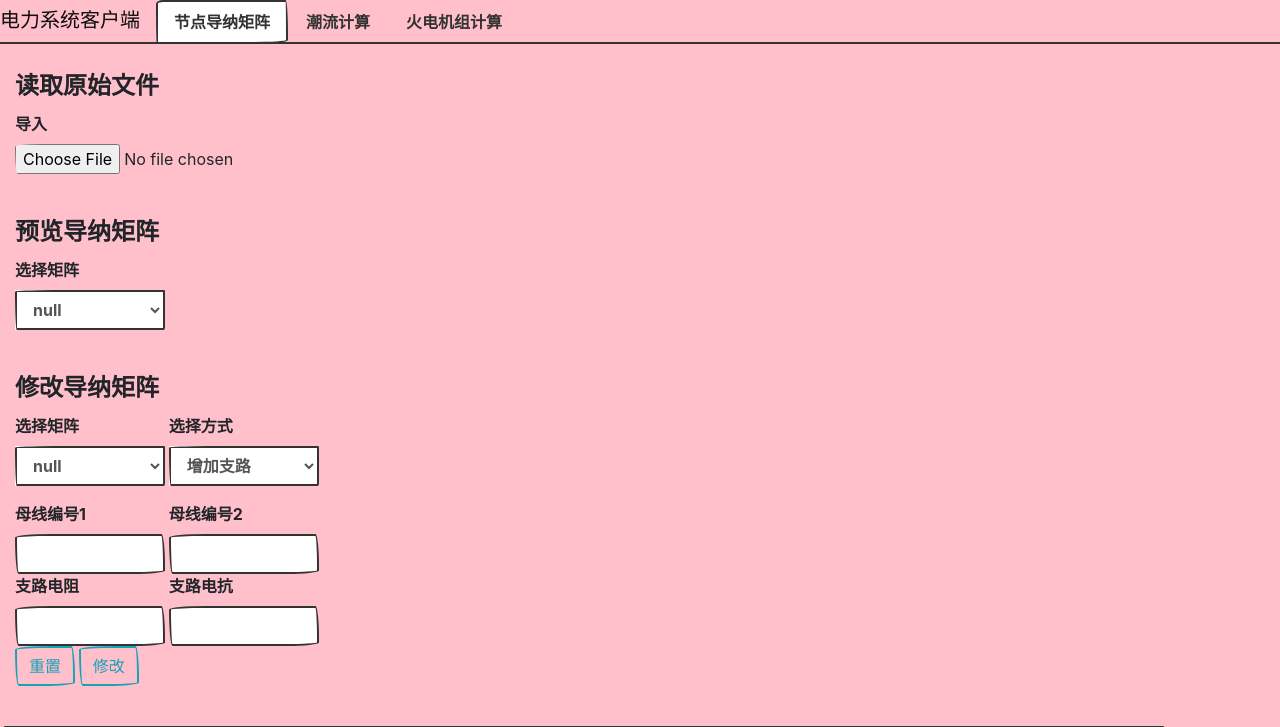
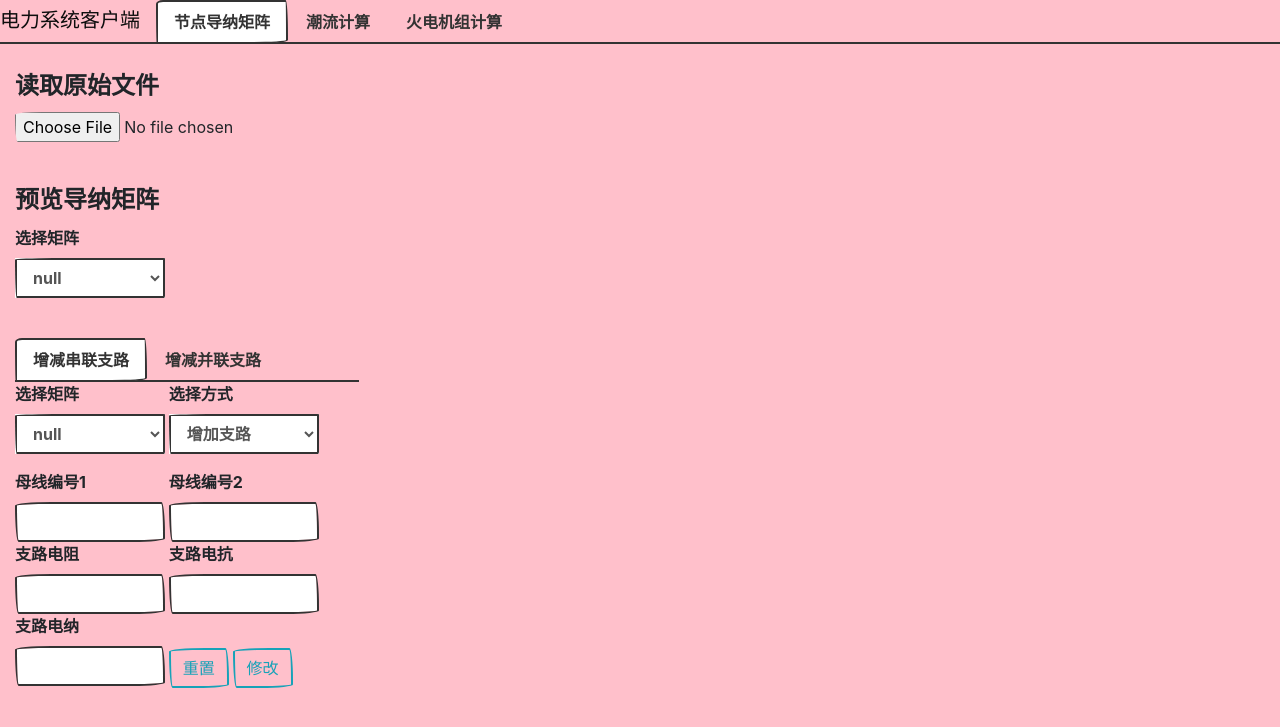
Before and after one commit to biaheart/tenwanfute_website, a Flask app: page / in a window 1280 px wide. Shown: the top 727 px of the page. Run offline with Flask 2, Linux system fonts and the light colour scheme; data that the repository does not hold is empty; some libraries are stand-ins or nearby versions; some web fonts are replaced.

Commit message:
修改了节点导纳类和矩阵修改逻辑
将修改矩阵分为修改串联支路和并联支路

```diff
--- a/flaskweb/main.py
+++ b/flaskweb/main.py
@@ -4,6 +4,7 @@ from lib_packages import *
 
 
 app = Flask(__name__)
+
 
 # 默认路由
 @app.route('/')    # 路由默认使用GET方式进行路径访问，可以配置成methods=['GET', 'POST']等
@@ -19,6 +20,7 @@ def initialization():
     for file in os.listdir(address):
         file_dict[file] =file[0:len(file)-4]
     return file_dict
+
 
 # 数据预处理路由
 @app.route('/dataPreprocess', methods=['POST'])
@@ -37,7 +39,7 @@ def message():
     bus_num = f['BUS_NAMES'].shape[0]
     a2 = f['BRANCH_DATA'][()]
     matrix = Admittance_Matrix_Class.Admittancematrix(bus_num)
-    matrix.generate_matrix(a2[:, 0], a2[:, 1], a2[:, 6], a2[:, 7], a1[:, 13], a1[:, 14])
+    matrix.generate_matrix(a2[:, 0], a2[:, 1], a2[:, 6], a2[:, 7], a2[:, 8], a1[:, 13], a1[:, 14])
     # 支路追加建立矩阵
     matrix_storage_path = './data/knot_admittance_matrix_data/' + temp[21:len(temp[1]) - 4] + '.pkl'
     matrix_name = temp[21:len(temp[1]) - 4]
@@ -49,6 +51,7 @@ def message():
     return {
         matrix_name: data,
     }
+
 
 # 读取存储的矩阵路由
 @app.route('/get', methods=["POST"])
@@ -62,31 +65,65 @@ def get():
         key: data,
     }
 
-# 修改节点导纳矩阵路由
-@app.route('/reviseMatrix', methods=["POST"])
-def revise():
+
+# 修改节点导纳矩阵的串联支路路由
+@app.route('/reviseMatrixSeries', methods=["POST"])
+def reviseSeries():
     if request.method == 'POST':
         bus1 = request.form.get('bus1')
         bus2 = request.form.get('bus2')
         resistance = request.form.get('resistance')
         reactance = request.form.get('reactance')
+        susceptance = request.form.get('susceptance')
         matrix_name = request.form.get('select2') # 返回矩阵名称
         addOrminus = request.form.get('select3')    # 返回0或1，0表示删除，1表示增加
         matrix_address = './data/knot_admittance_matrix_data/' + matrix_name + '.pkl'
-    if (matrix_name == 'null') or (not all([bus1, bus2, resistance, reactance, matrix_name,addOrminus])):
+    if (matrix_name == 'null') or (not all([bus1, bus2, resistance, reactance, susceptance, matrix_name, addOrminus])):
         return "参数不完整修改失败"
     else:
-        with open(matrix_address, 'rb') as f:
-            matrix = pickle.load(f)
+        if int(bus1) > 0 and int(bus2) > 0:
+            with open(matrix_address, 'rb') as f:
+                matrix = pickle.load(f)
 
-        if (addOrminus == '1'):
-            matrix.add(float(bus1), float(bus2), float(resistance), float(reactance))
+            if (addOrminus == '1'):
+                matrix.add(int(bus1), int(bus2), float(resistance), float(reactance), float(susceptance))
 
+            else:
+                matrix.minus(int(bus1), int(bus2), float(resistance), float(reactance), float(susceptance))
+            with open(matrix_address, 'wb') as f:
+                pickle.dump(matrix, f)
+            return "修改成功，如需查看，请重新选择矩阵（如修改的矩阵和当前预览的矩阵相同，请先选择null后再选择矩阵，因为不是实时更新的啦）"
         else:
-            matrix.minus(float(bus1), float(bus2), float(resistance), float(reactance))
-        with open(matrix_address, 'wb') as f:
-            pickle.dump(matrix, f)
-        return "修改成功，如需查看，请重新选择矩阵（如修改的矩阵和当前预览的矩阵相同，请先选择null后再选择矩阵，因为不是实时更新的啦）"
+            return "母线编号输入错误"
+
+
+# 修改节点导纳矩阵的并联支路路由
+@app.route('/reviseMatrixParallel', methods=["POST"])
+def reviseParallel():
+    if request.method == 'POST':
+        bus = request.form.get('bus')
+        conductance = request.form.get('conductance')
+        susceptance = request.form.get('susceptance')
+        matrix_name = request.form.get('select5')   # 返回矩阵名称
+        addOrminus = request.form.get('select6')    # 返回0或1，0表示删除，1表示增加
+        matrix_address = './data/knot_admittance_matrix_data/' + matrix_name + '.pkl'
+    if (matrix_name == 'null') or (not all([bus, conductance, susceptance, matrix_name, addOrminus])):
+        return "参数不完整修改失败"
+    else:
+        if int(bus) > 0:
+            with open(matrix_address, 'rb') as f:
+                matrix = pickle.load(f)
+
+            if (addOrminus == '1'):
+                matrix.set_self_ad(int(bus), float(conductance), float(susceptance))
+
+            else:
+                matrix.set_self_minus(int(bus), float(conductance), float(susceptance))
+            with open(matrix_address, 'wb') as f:
+                pickle.dump(matrix, f)
+            return "修改成功，如需查看，请重新选择矩阵（如修改的矩阵和当前预览的矩阵相同，请先选择null后再选择矩阵，因为不是实时更新的啦）"
+        else:
+            return "母线编号输入错误"
 
 
 # 执行潮流计算的路由
--- a/flaskweb/templates/index.html
+++ b/flaskweb/templates/index.html
@@ -31,7 +31,7 @@
         <fieldset>
           <legend>读取原始文件</legend>
           <div class="form-group">
-            <label for="exampleInputFile">导入</label>
+
             <input type="file" class="form-control-file" id="inputFile" aria-describedby="fileHelp">
           </div>
         </fieldset>
@@ -58,9 +58,19 @@
 
     <div class="container">
 <!--       method="POST" action="/reviseMatrix" target="myIframe"-->
-      <form id="reviseForm">
+      <ul class="nav nav-tabs">
+
+        <li class="nav-item">
+          <a class="nav-link active" data-toggle="tab" href="#series">增减串联支路</a>
+        </li>
+        <li class="nav-item">
+          <a class="nav-link" data-toggle="tab" href="#parallel">增减并联支路</a>
+        </li>
+      </ul>
+      <div id="myTab" class="tab-content">
+        <div class="tab-pane fade active show" id="series">
+          <form id="reviseForm">
         <fieldset>
-          <legend>修改导纳矩阵</legend>
           <iframe name="myIframe" style="display:none"></iframe>
           <div class="form-group">
             <div style="display: inline-block;">
@@ -99,6 +109,10 @@
             </div>
             <br>
             <div style="display: inline-block;">
+              <label class="form-control-label" for="inputSuccess5">支路电纳</label><br>
+              <input class="form-control" type="number" name="susceptance" style="width: 150px;">
+            </div>
+            <div style="display: inline-block;">
               <button type="reset" class="btn btn-outline-info">重置</button>
               <button type="button" class="btn btn-outline-info" onclick="ajaxForm()">修改</button>
             </div>
@@ -106,6 +120,52 @@
 
         </fieldset>
       </form>
+        </div>
+        <div class="tab-pane fade" id="parallel">
+          <form id="reviseForm1">
+        <fieldset>
+          <iframe name="myIframe" style="display:none"></iframe>
+          <div class="form-group">
+            <div style="display: inline-block;">
+              <label for="exampleSelect5">选择矩阵</label>
+              <select class="form-control" id="exampleSelect5" name="select5" style="width: 150px;">
+                <option>null</option>
+              </select>
+
+            </div>
+            <div style="display: inline-block;">
+              <label for="exampleSelect6">选择方式</label>
+              <select class="form-control" id="exampleSelect6" name="select6" style="width: 150px;">
+                <option value="1">增加支路</option>
+                <option value="0">删减支路</option>
+              </select>
+            </div>
+
+          </div>
+          <div class="form-group has-success">
+            <div style="display: inline-block;">
+              <label class="form-control-label" for="inputSuccess1">母线编号</label><br>
+              <input class="form-control" type="number" name="bus" style="width: 150px;">
+            </div>
+            <div style="display: inline-block;">
+              <label class="form-control-label" for="inputSuccess2">支路电导</label><br>
+              <input class="form-control" type="number" name="conductance" style="width: 150px;">
+            </div>
+            <br>
+            <div style="display: inline-block;">
+              <label class="form-control-label" for="inputSuccess3">支路电纳</label><br>
+                <input class="form-control" type="number" name="susceptance" style="width: 150px;">
+            </div>
+            <div style="display: inline-block;">
+              <button type="reset" class="btn btn-outline-info">重置</button>
+              <button type="button" class="btn btn-outline-info" onclick="ajaxForm1()">修改</button>
+            </div>
+          </div>
+
+        </fieldset>
+      </form>
+        </div>
+      </div>
       <br>
     </div>
     </div>
@@ -185,6 +245,7 @@
               $('#exampleSelect1').append('<option>'+ response_data[key] +'</option>');
               $('#exampleSelect2').append('<option>'+ response_data[key] +'</option>');
               $('#exampleSelect4').append('<option>'+ response_data[key] +'</option>');
+              $('#exampleSelect5').append('<option>'+ response_data[key] +'</option>');
             }
           }
           else{
@@ -207,6 +268,7 @@
               $('#exampleSelect1').append('<option>'+ key +'</option>');
               $('#exampleSelect2').append('<option>'+ key +'</option>');
               $('#exampleSelect4').append('<option>'+ key +'</option>');
+              $('#exampleSelect5').append('<option>'+ key +'</option>');
             }
           }
           else{
@@ -259,7 +321,7 @@
   function ajaxForm(){
         var formData = new FormData($("#reviseForm")[0]);
         var xhr = new XMLHttpRequest();
-        xhr.open('POST', '/reviseMatrix');
+        xhr.open('POST', '/reviseMatrixSeries');
         xhr.send(formData);
         xhr.onload = function (){
           if (xhr.status == 200){
@@ -269,6 +331,20 @@
             alert("上传失败请重试")
           }
         }
+  }
+  function ajaxForm1(){
+      var formData = new FormData($("#reviseForm1")[0]);
+      var xhr = new XMLHttpRequest();
+      xhr.open('POST', '/reviseMatrixParallel');
+      xhr.send(formData);
+      xhr.onload = function (){
+        if (xhr.status == 200){
+          alert(xhr.responseText)
+        }
+        else{
+          alert("上传失败请重试")
+        }
+      }
   }
 
 
```
Also changed, not shown: flaskweb/lib_packages/Admittance_Matrix_Class.py (+33 -22 lines), 2 other files.
